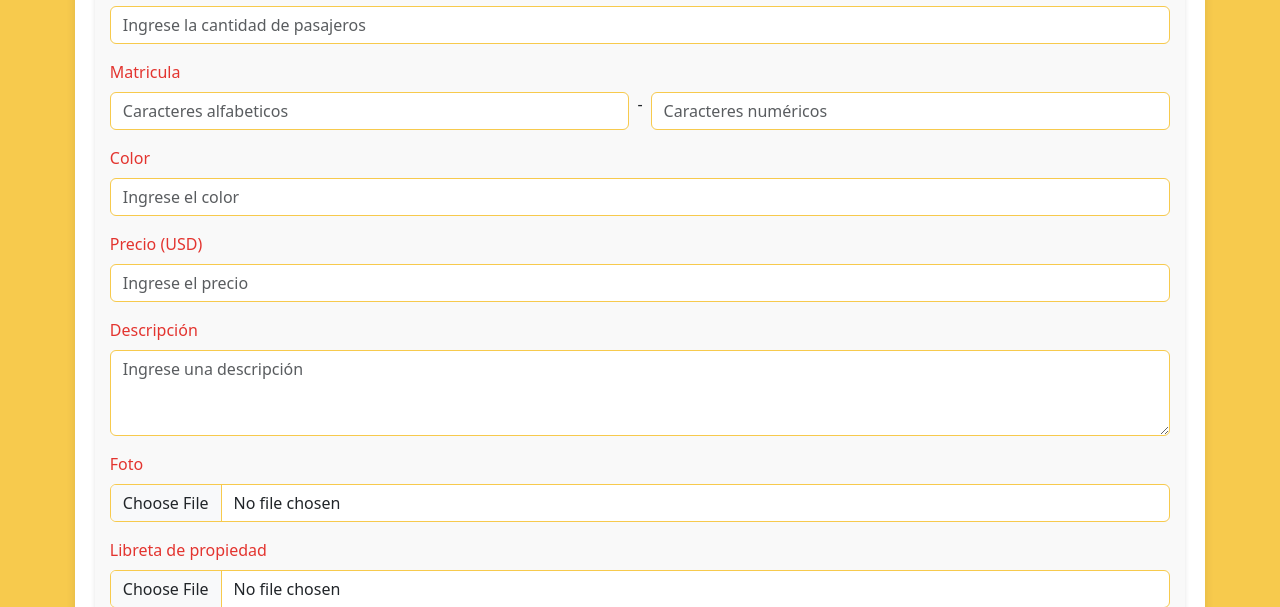
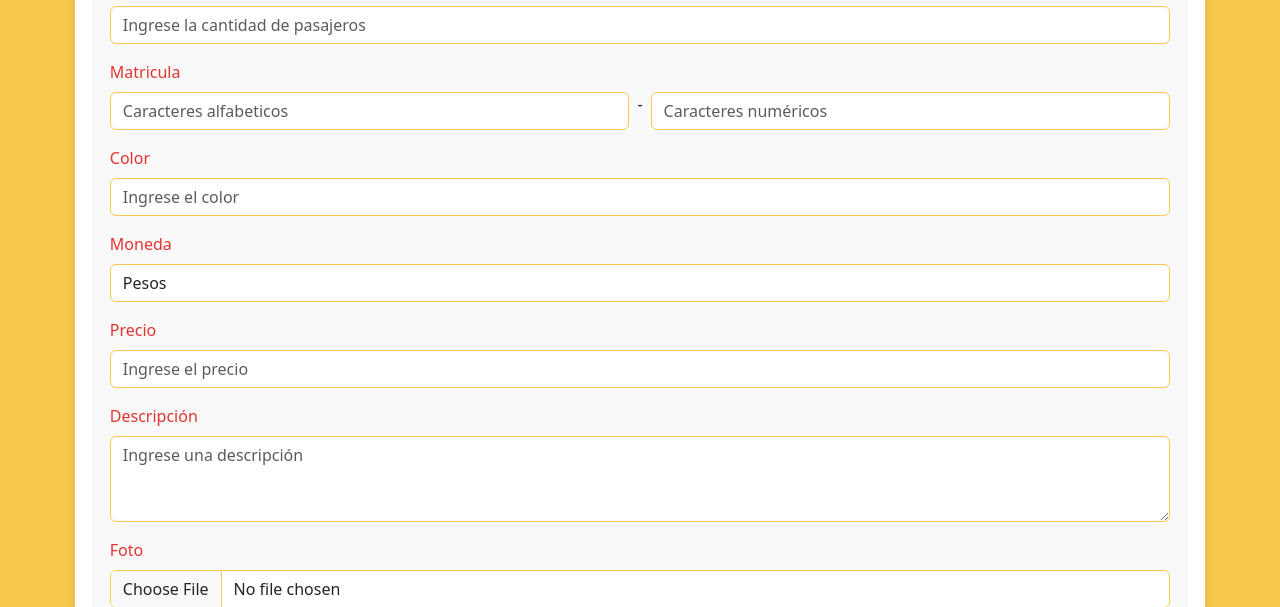
Before and after one commit to jlumaca/UmpierrezMotos, a Django app: page /alta_moto_nueva in a window 1280 px wide. Shown: the part 1343-1950 px from the top of the page. Run offline with Django 5.2, Linux system fonts and the light colour scheme.

Commit message:
Moneda del precio de moto

```diff
--- a/AppUM/templates/perfil_administrativo/motos/alta_moto.html
+++ b/AppUM/templates/perfil_administrativo/motos/alta_moto.html
@@ -144,8 +144,18 @@
                     <label for="color" class="form-label">Color</label>
                     <input type="text" class="form-control" name="color_moto" id="color" placeholder="Ingrese el color" maxlength="20" required>
                 </div>
+
+                <div class="mb-3" id="documento_cliente">
+                    <label for="documento" class="form-label">Moneda</label>
+                    <div class="input-group">
+                        <select class="form-control" name="moneda_precio" id="moneda_precio">
+                            <option value="Pesos">Pesos</option>
+                            <option value="Dolares">Dólares</option>
+                        </select>
+                    </div>
+                </div>
                 <div class="mb-3">
-                    <label for="precio" class="form-label">Precio (USD)</label>
+                    <label for="precio" class="form-label">Precio</label>
                     <input type="number" class="form-control" name="precio_moto" id="precio" placeholder="Ingrese el precio" required>
                 </div>
                 <div class="mb-3">
@@ -241,9 +251,17 @@
                     <label for="kilometros" class="form-label" id="label_km">Kilómetros</label>
                     <input type="number" class="form-control" name="km_moto" id="kilometros" placeholder="Ingrese los kilómetros">
                 </div>
-
+                <div class="mb-3" id="documento_cliente">
+                    <label for="documento" class="form-label">Moneda</label>
+                    <div class="input-group">
+                        <select class="form-control" name="moneda_precio" id="moneda_precio">
+                            <option value="Pesos">Pesos</option>
+                            <option value="Dolares">Dólares</option>
+                        </select>
+                    </div>
+                </div>
                 <div class="mb-3">
-                    <label for="precio" class="form-label">Precio (USD)</label>
+                    <label for="precio" class="form-label">Precio</label>
                     <input type="number" class="form-control" name="precio_moto" id="precio" placeholder="Ingrese el precio" required>
                 </div>
                 <div class="mb-3">
@@ -336,8 +354,17 @@
                 <label for="color" class="form-label">Color</label>
                 <input type="text" class="form-control" name="color_moto" id="color" placeholder="Ingrese el color" maxlength="20" required>
             </div>
+            <div class="mb-3" id="documento_cliente">
+                <label for="documento" class="form-label">Moneda</label>
+                <div class="input-group">
+                    <select class="form-control" name="moneda_precio" id="moneda_precio">
+                        <option value="Pesos">Pesos</option>
+                        <option value="Dolares">Dólares</option>
+                    </select>
+                </div>
+            </div>
             <div class="mb-3">
-                <label for="precio" class="form-label">Precio (USD)</label>
+                <label for="precio" class="form-label">Precio</label>
                 <input type="number" class="form-control" name="precio_moto" id="precio" placeholder="Ingrese el precio" required>
             </div>
             <div class="mb-3">
@@ -347,10 +374,6 @@
             <div class="mb-3" id="foto_prueba">
                 <label for="foto" class="form-label">Foto</label>
                 <input type="file" class="form-control" name="foto_moto" id="foto">
-            </div>
-            <div class="mb-3" id="libreta_propiedad_div">
-                <label for="libreta_propiedad" class="form-label">Libreta de propiedad</label>
-                <input type="file" class="form-control" name="libreta_propiedad_moto" id="libreta_propiedad">
             </div>
 
             <div class="mb-3">
--- a/AppUM/templates/perfil_administrativo/motos/motos.html
+++ b/AppUM/templates/perfil_administrativo/motos/motos.html
@@ -159,8 +159,8 @@
                 <th>Estado</th>
                 <th>Kilómetros</th>
                 <th>Color</th>
-                <th>Fecha de ingreso</th>
-                <th>Precio (USD)</th>
+                <th>Ingreso</th>
+                <th>Precio</th>
                 <th>Acciones</th>
             </tr>
         </thead>
@@ -177,7 +177,7 @@
                     <td>{{ moto.kilometros }}</td>
                     <td>{{ moto.color }}</td>
                     <td>{{ moto.fecha_ingreso|date:"d/m/Y" }}</td>
-                    <td>{{ moto.precio }}</td>
+                    <td>{% if moto.moneda_precio == "Pesos" %} $ {{ moto.precio }} {% else %} U$s {{ moto.precio }} {% endif %}</td>
                     <td>
                         <a href="{% url 'MotoBaja' moto.id %}"><button class="btn btn-sm btn-danger"><i class="fas fa-trash"></i></button></a>
                         <a href="{% url 'MotoModificacion' moto.id %}"><button class="btn btn-sm btn-warning"><i class="fas fa-edit"></i></button></a>
--- a/AppUM/views.py
+++ b/AppUM/views.py
@@ -374,6 +374,7 @@ def alta_moto_usada(req,id_cliente):
                     estado = "Usada",
                     motor = req.POST['motor_moto'],
                     kilometros = req.POST['km_moto'],
+                    moneda_precio = req.POST['moneda_precio'],
                     precio = req.POST['precio_moto'],
                     color = color,
                     num_motor = num_motor,
@@ -433,6 +434,7 @@ def reingresar_moto_usada(req,id_moto,id_cliente):
         moto = Moto.objects.get(id=id_moto)
 
         moto.kilometros = req.POST['km_moto']
+        moto.moneda_precio = req.POST['moneda_precio']
         moto.precio = req.POST['precio_moto']
         moto.observaciones = req.POST['descripcion_moto']
         moto.foto = req.FILES.get('foto_moto')
@@ -509,6 +511,7 @@ def alta_moto_nueva(req):
                     estado = "Nueva",
                     motor = req.POST['motor_moto'],
                     kilometros = 0,
+                    moneda_precio = req.POST['moneda_precio'],
                     precio = req.POST['precio_moto'],
                     color = color,
                     num_motor = num_motor,
@@ -925,7 +928,7 @@ def matricula_valid(matricula,padron,id_moto):
 def modificacion_moto(req,id_moto):
     try:
         if req.method == "POST":
-                print("ACCEDE POST")
+
                 moto_upd = Moto.objects.get(id=id_moto)
                 num_motor = req.POST['num_motor_moto'].upper()
                 num_chasis = req.POST['num_chasis_moto'].upper()
@@ -940,6 +943,8 @@ def modificacion_moto(req,id_moto):
                     num_matricula = None
                 matricula = req.POST['matricula_letras'].upper() + str(req.POST['matricula_numeros'])
                 padron = req.POST['num_padron']
+                if not padron:
+                    padron = None
                 validar_matricula = matricula_valid(matricula,padron,id_moto)
                 validacion_datos_moto = validacion_moto(id_moto,num_motor,num_chasis)
 
@@ -993,6 +998,7 @@ def modificacion_moto(req,id_moto):
                     moto_upd.num_cilindros = req.POST['num_cilindros']
                     moto_upd.cantidad_pasajeros = req.POST['num_pasajeros']
                     moto_upd.color = color
+                    moto_upd.moneda_precio = req.POST['moneda_precio']
                     moto_upd.precio = req.POST['precio_moto']
                     moto_upd.observaciones = req.POST['descripcion_moto']
                     moto_upd.foto = foto
```
Also changed, not shown: AppUM/templates/perfil_administrativo/motos/modificacion_moto.html (+12 -3 lines), db.sqlite3, media/motos/fotos/Captura_de_pantalla_2024-11-27_175533.png (added), 1 other file.
